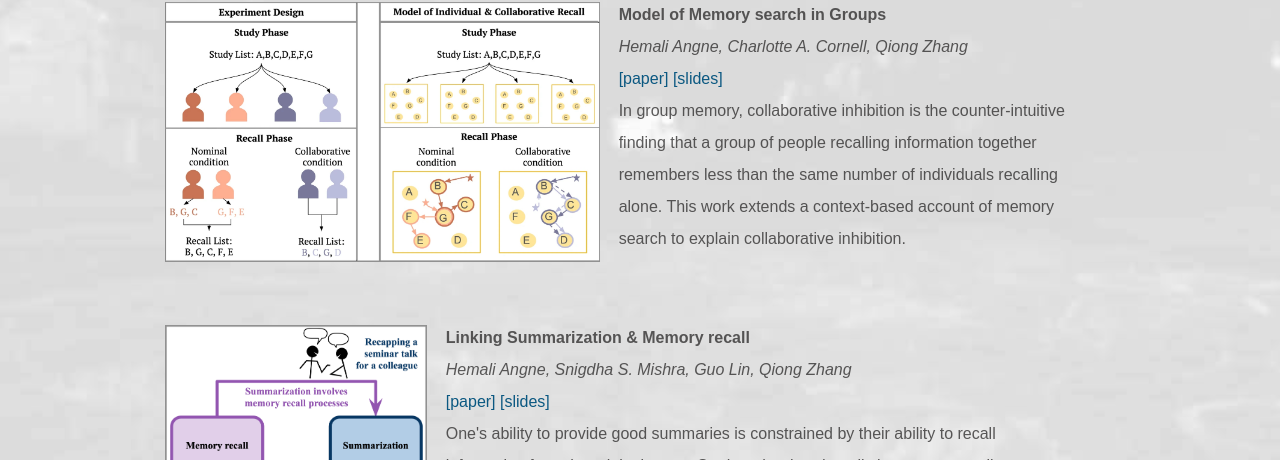
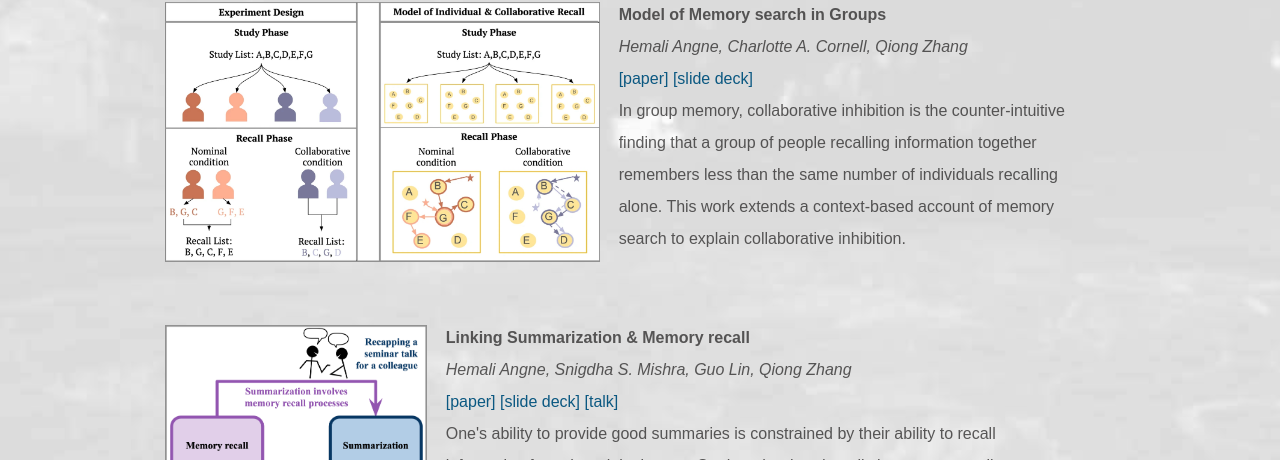
Before and after one commit to Hkkia/Hkkia.github.io, a plain HTML site: page index.html in a window 1280 px wide. Shown: the part 468-928 px from the top of the page. Drawn offline with Linux system fonts and the light colour scheme.

Commit message:
Update index.html

```diff
--- a/index.html
+++ b/index.html
@@ -52,7 +52,7 @@
                             <b>Model of Memory search in Groups</b>
                             <br><i>Hemali Angne, Charlotte A. Cornell, Qiong Zhang</i><br>
                             <a href="https://www.nature.com/articles/s41598-024-78517-w">[paper]</a>
-                            <a href="docs/GroupMemory.pdf">[slides]</a><br>
+                            <a href="docs/GroupMemory.pdf">[slide deck]</a><br>
                             In group memory, collaborative inhibition is the counter-intuitive finding that a group of people recalling information together remembers less than the same number of individuals recalling alone. This work extends a context-based account of memory search to explain collaborative inhibition.
                         </p>
                     </div>
@@ -66,7 +66,8 @@
                             <b>Linking Summarization & Memory recall</b>
                             <br><i>Hemali Angne, Snigdha S. Mishra, Guo Lin, Qiong Zhang</i><br>
                             <a href="docs/Summarization_cogsci.pdf">[paper]</a>
-                            <a href="docs/VMathPsych_Summarization.pdf">[slides]</a><br>
+                            <a href="docs/VMathPsych_Summarization.pdf">[slide deck]</a>
+                            <a href="https://mathpsych.org/presentation/1761">[talk]</a><br>
                             One's ability to provide good summaries is constrained by their ability to recall information from the original event. On the other hand, realistic memory recall resembles summarization. This work formally analyzes the relationship between summarization and memory recall, showing the similarities and differences between the tasks.
                         </p>
                     </div>
```
